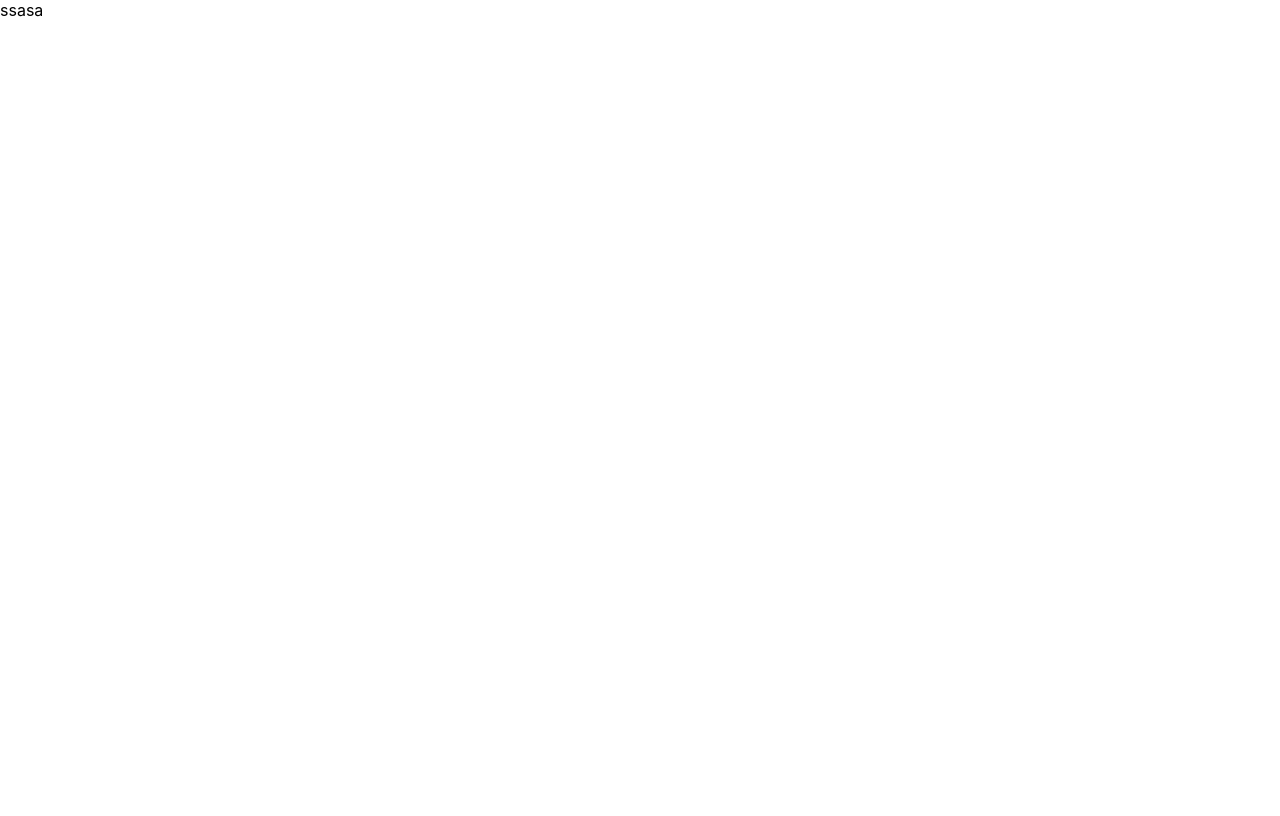
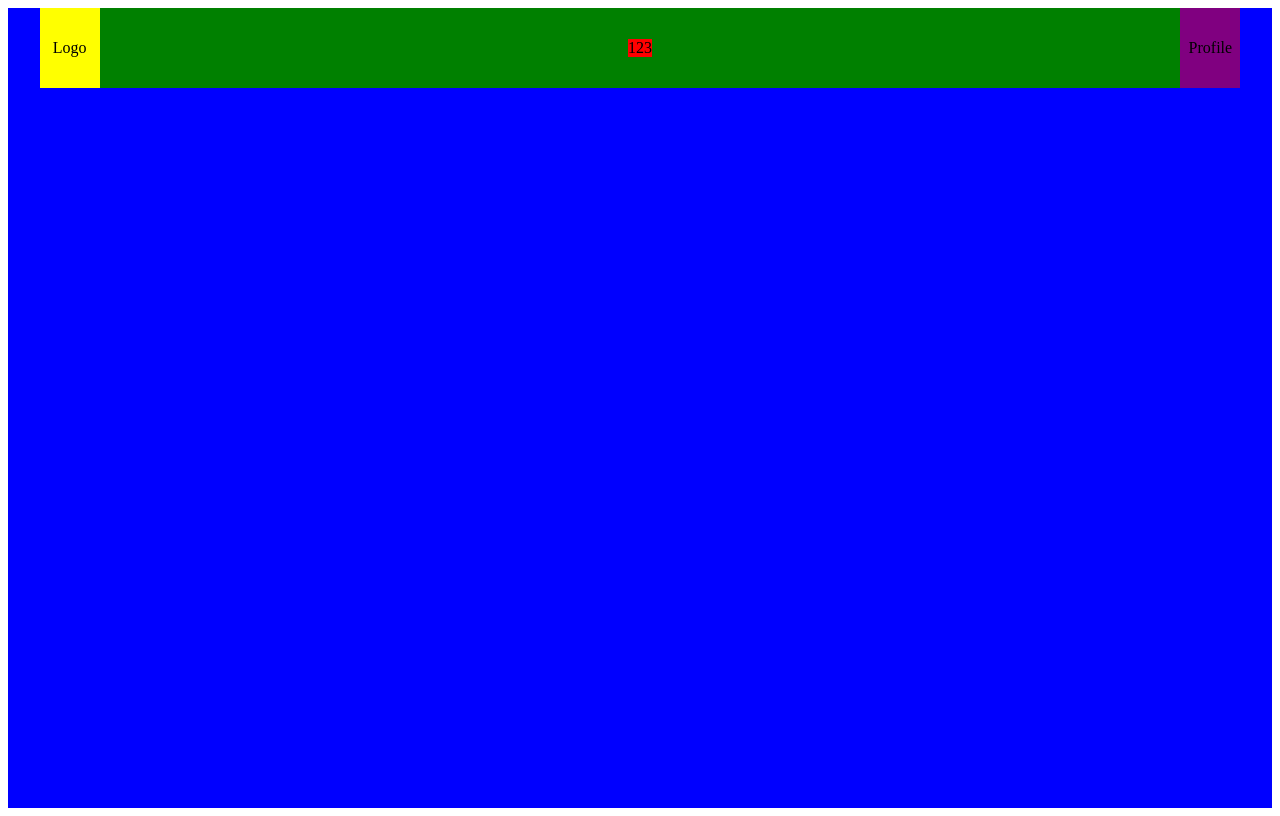
Before and after one commit to kylecalbert/ticket-booker, a React (Create React App) app in the folder ticket-booker/: page / in a window 1280 px wide. Built offline with nearby package versions, Linux system fonts and the light colour scheme.

Commit message:
added containers for the navbar component

```diff
--- a/ticket-booker/src/App.js
+++ b/ticket-booker/src/App.js
@@ -1,11 +1,15 @@
 import logo from './logo.svg';
-import { AppContainer } from './AppStyles';
 
+
+import { Navbar } from './components/Navbar';
+import { AppContainer } from './App.styles';
 function App() {
   return (
   <AppContainer>
-<div>ssasa  </div>
+ <Navbar/>
   </AppContainer>
+
+
   );
 }
 
--- a/ticket-booker/src/AppStyles.js
+++ b/ticket-booker/src/App.styles.js
@@ -3,5 +3,8 @@ import styled from 'styled-components';
 export const AppContainer = styled.div`
 display:flex ;
 flex-direction:column ;
+align-items:center ;
 min-height:100vh ; //takes up minimum full height of the view port
+background-color: blue ;
+
 `
--- /dev/null
+++ b/ticket-booker/src/components/Navabar.style.js
@@ -0,0 +1,63 @@
+import styled from 'styled-components';
+
+
+export const NavbarContainer = styled.nav`
+width: 95% ;
+height: 80px ;
+background-color: black ;
+display: flex ;
+flex-direction: row ;
+`
+export const LeftContainer = styled.div `
+display: flex ;
+flex: 5%;
+align-items: center ;
+justify-content: center;
+background-color: yellow ;
+
+`
+export const LogoContainer = styled.div `
+display:flex ;
+flex-direction: column ;
+align-items:center ;
+justify-content: center ;
+`
+
+export const MiddleContainer = styled.div `
+display: flex ;
+flex-direction: column ;
+justify-content:center ;
+align-items: center;
+flex: 90% ;
+background-color: green ;
+`
+
+
+export const LinkContainer = styled.div `
+display:flex ;
+flex-direction:row ;
+align-items: center ;
+background-color:red ;
+
+`
+
+
+
+export const RightContainer = styled.div `
+display: flex ;
+flex: 5%;
+align-items: center ;
+justify-content: center;
+background-color: purple ;
+
+`
+
+
+
+export const ProfileContainer = styled.div `
+display:flex ;
+flex-direction: column ;
+align-items:center ;
+justify-content: center ;
+
+`
--- /dev/null
+++ b/ticket-booker/src/components/Navbar.js
@@ -0,0 +1,13 @@
+import React from 'react'
+import { LeftContainer, LinkContainer, LogoContainer, MiddleContainer, NavbarContainer,ProfileContainer,RightContainer } from './Navabar.style'
+export const Navbar = () => {
+  return (
+    <NavbarContainer>
+
+    <LeftContainer><LogoContainer>Logo</LogoContainer></LeftContainer>
+    <MiddleContainer><LinkContainer><div>1</div><div>2</div><div>3</div></LinkContainer></MiddleContainer>
+    <RightContainer><ProfileContainer>Profile</ProfileContainer></RightContainer>
+
+    </NavbarContainer>
+  )
+}
--- a/ticket-booker/src/index.js
+++ b/ticket-booker/src/index.js
@@ -1,6 +1,5 @@
 import React from 'react';
 import ReactDOM from 'react-dom/client';
-import './index.css';
 import App from './App';
 import reportWebVitals from './reportWebVitals';
 
```
